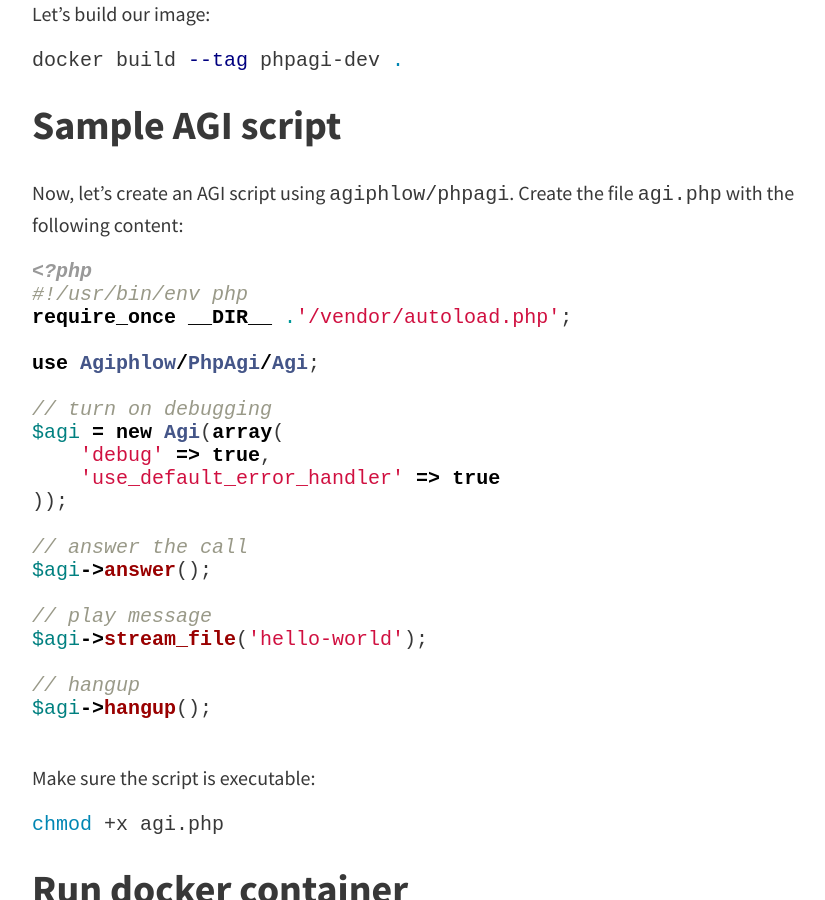
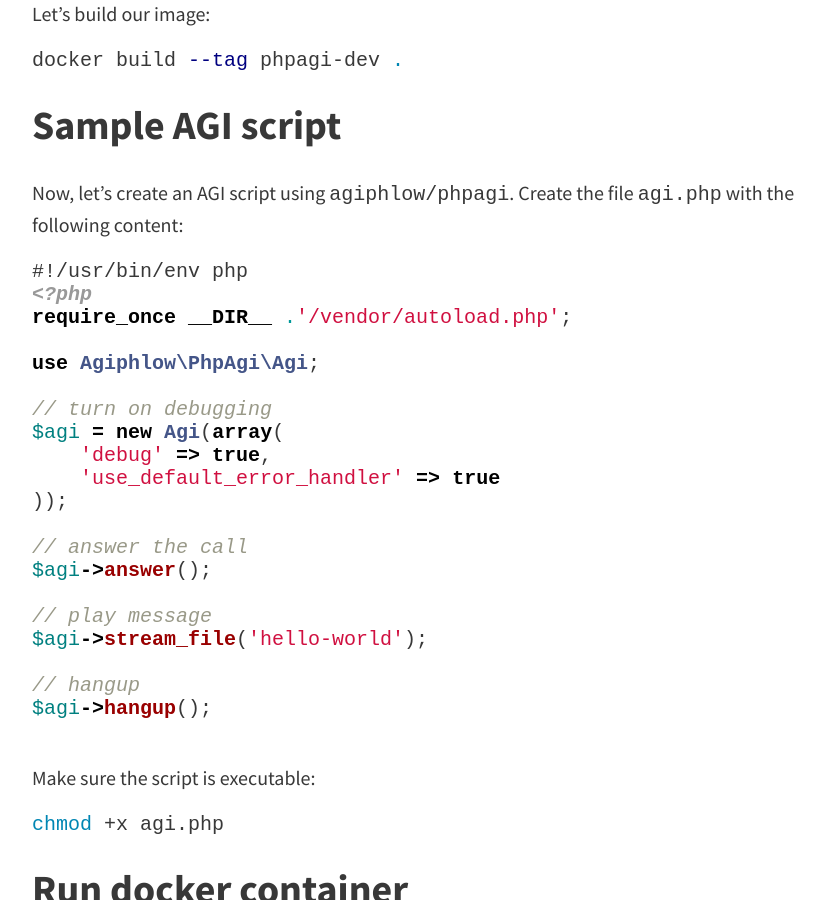
Before and after one commit to agiphlow/agiphlow.github.io, a Jekyll site: the page built from _posts/2016-04-01-developing-agi-scripts-with-phpagi-and-docker.md, in a window 1280 px wide and 900 px high, scrolled down 2940 px. Shown: the whole window, without its empty margins (224-1049 px from the left). Built offline with Jekyll 4.4.1, drawn with Linux system fonts in a browser that asks for light colours; nearby versions of some CDN libraries.

Commit message:
Fixed running issues
- Fixed shebang position
- Fixed use statement

````diff
--- a/_posts/2016-04-01-developing-agi-scripts-with-phpagi-and-docker.md
+++ b/_posts/2016-04-01-developing-agi-scripts-with-phpagi-and-docker.md
@@ -122,11 +122,11 @@ docker build --tag phpagi-dev .
 Now, let's create an AGI script using `agiphlow/phpagi`. Create the file `agi.php` with the following content:
 
 ```php
+#!/usr/bin/env php
 <?php
-#!/usr/bin/env php
 require_once __DIR__ .'/vendor/autoload.php';
 
-use Agiphlow/PhpAgi/Agi;
+use Agiphlow\PhpAgi\Agi;
 
 // turn on debugging
 $agi = new Agi(array(
````
